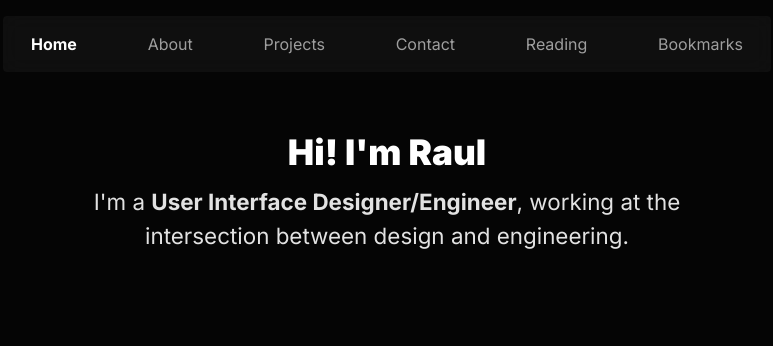
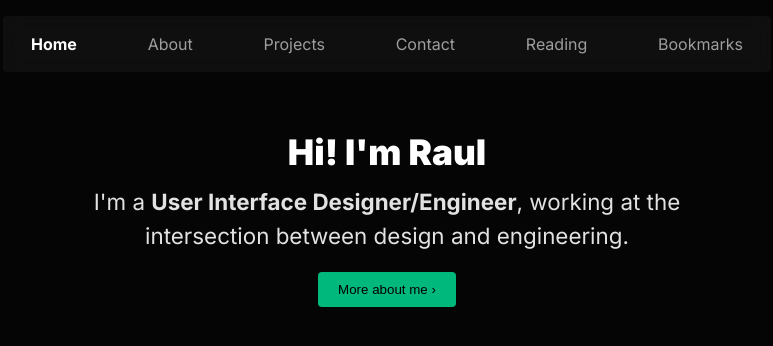
Before and after one commit to iRaul/rauldronca.com, a Next.js app: page / in a window 1280 px wide. Shown: the top 346 px of the page, without its empty margins (253-1026 px from the left). Built offline with nearby package versions, Linux system fonts and the light colour scheme.

Commit message:
feat(homepage): Updated the homepage

```diff
--- a/components/Buttons.js
+++ b/components/Buttons.js
@@ -1 +1,20 @@
 import styled from 'styled-components';
+
+export const CTA = styled.button`
+  padding: 10px 20px;
+  display: flex;
+  justify-content: center;
+  align-items: center;
+  margin: 20px auto 0;
+  border-radius: 4px;
+  border: none;
+  background-color: #00cc88;
+  color: #000;
+  cursor: pointer;
+  opacity: 0.9;
+  transition: opacity 0.2s ease;
+
+  &:hover {
+    opacity: 1;
+  }
+`;
--- a/pages/about.js
+++ b/pages/about.js
@@ -1,11 +1,12 @@
 import Text from '../components/Text';
 import Layout from '../components/Layout';
-import { FamilyImage } from '../components/Image';
-import Images from '../components/Images';
+import { ProfileImage } from '../components/Image';
 
 export default () => (
   <>
     <Layout>
+      <ProfileImage src="../static/images/me.png" alt="Raul Dronca" />
+
       <Text>
         I'm a User Interface Designer/Engineer living in Arad, Romania.
       </Text>
--- a/pages/index.js
+++ b/pages/index.js
@@ -1,6 +1,7 @@
 import Subtitle from '../components/Subtitle';
 import Layout from '../components/Layout';
 import Title from '../components/Title';
+import { CTA } from '../components/Buttons';
 
 export default () => (
   <>
@@ -10,6 +11,7 @@ export default () => (
         I'm a <span>User Interface Designer/Engineer</span>, working at the
         intersection between design and engineering.
       </Subtitle>
+      <CTA>More about me ›</CTA>
     </Layout>
   </>
 );
```
Also changed, not shown: components/Image.js (+4 -22 lines).
